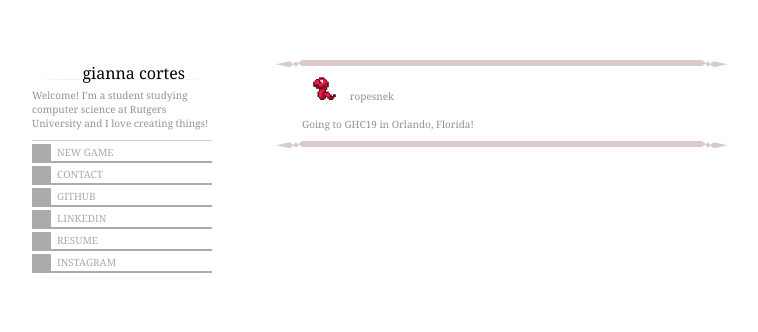
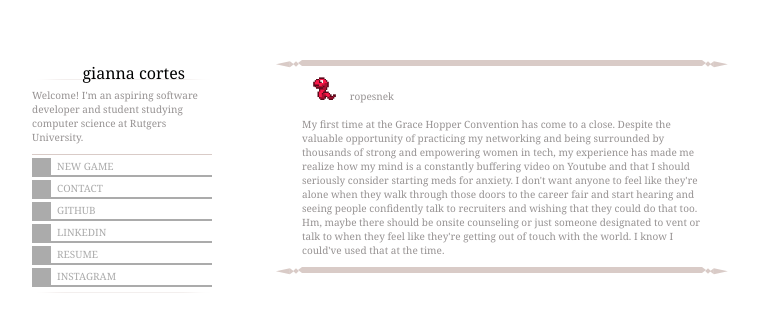
Before and after one commit to giannagco/giannagco.github.io, a plain HTML site: page index.html in a window 1280 px wide. Shown: the part 206-538 px from the top of the page, without its empty margins (168-926 px from the left). Drawn offline with Linux system fonts and the light colour scheme.

Commit message:
update status

```diff
--- a/index.html
+++ b/index.html
@@ -25,7 +25,7 @@
     <div class="side-title"><a href="http://giannagco.github.io">gianna cortes</a></div>
     <div class="title-border"></div>
     <div class="side-info">
-      <div class="desc-wrap"><div class="desc"><p>Welcome! I'm a student studying computer science at Rutgers University and I love creating things!</p></div></div>
+      <div class="desc-wrap"><div class="desc"><p>Welcome! I'm an aspiring software developer and student studying computer science at Rutgers University.</p></div></div>
     </div>
     <div class="nav">
       <div class="tab">
@@ -62,7 +62,7 @@
         <div id="index-info">
           <img src="images/snek64.gif" alt="a helpful rope snake" style="height: 24px;"/> ropesnek
           <br /><br />
-          Going to GHC19 in Orlando, Florida!
+          My first time at the Grace Hopper Convention has come to a close. Despite the valuable opportunity of practicing my networking and being surrounded by thousands of strong and empowering women in tech, my experience has made me realize how my mind is a constantly buffering video on Youtube and that I should seriously consider starting meds for anxiety. I don't want anyone to feel like they're alone when they walk through those doors to the career fair and start hearing and seeing people confidently talk to recruiters and wishing that they could do that too. Hm, maybe there should be onsite counseling or just someone designated to vent or talk to when they feel like they're getting out of touch with the world. I know I could've used that at the time.
         </div>
         <div id="contact-info">
           <h3><b>contact me!</b></h3><br />
```
